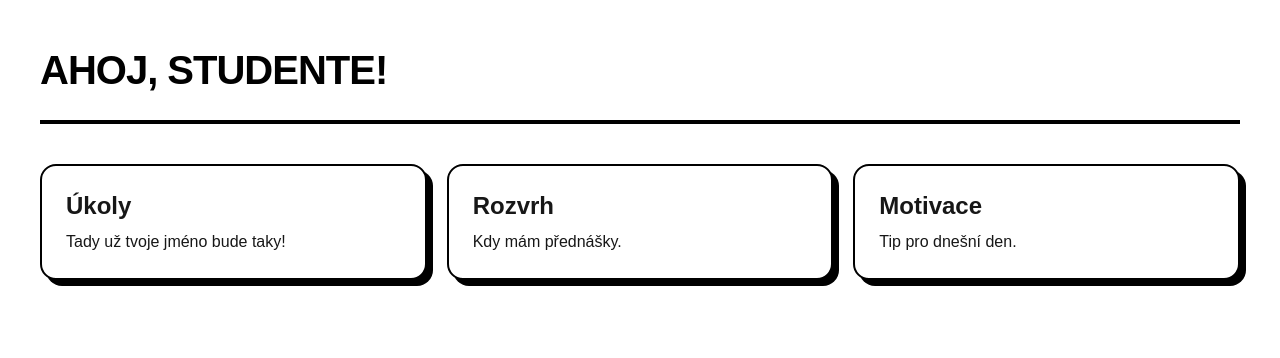
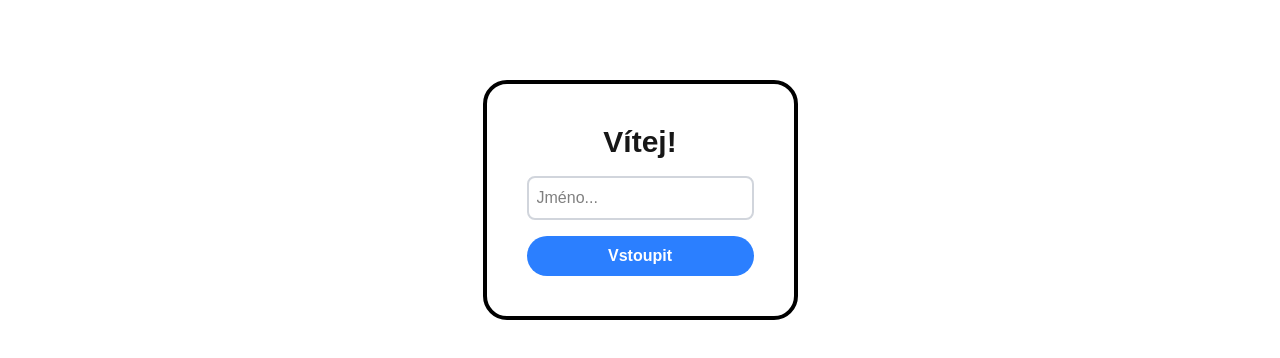
Before and after one commit to ZavPetr/GUI, a Next.js app in the folder gui_nextjs/: page / in a window 1280 px wide. Shown: the top 358 px of the page. Built offline with nearby package versions, Linux system fonts and the light colour scheme.

Commit message:
Uprava branche 02-state

```diff
--- a/gui_nextjs/app/page.tsx
+++ b/gui_nextjs/app/page.tsx
@@ -1,26 +1,100 @@
+"use client";
+import { useState, useEffect } from "react";
 import Link from "next/link";
 
 export default function Home() {
+  // 1. Přidáme state, který nám řekne, jestli už jsme v prohlížeči
+  const [isMounted, setIsMounted] = useState(false);
+
+  // 2. Načteme data rovnou při startu (vyhneme se useEffectu a potěšíme linter).
+  // typeof window !== "undefined" nás chrání před pádem na serveru.
+  const [name, setName] = useState(() => {
+    if (typeof window !== "undefined") {
+      return localStorage.getItem("student-name") || "";
+    }
+    return "";
+  });
+
+  const [signIn, setSignIn] = useState(() => {
+    if (typeof window !== "undefined") {
+      // !! převede nalezený text na true, pokud tam nic není, vrátí false
+      return !!localStorage.getItem("student-name");
+    }
+    return false;
+  });
+
+// 3. Po prvním nahrání stránky přepneme na true (ASYNCHRONNĚ)
+  useEffect(() => {
+    const timer = setTimeout(() => {
+      setIsMounted(true);
+    }, 0);
+
+    // Správná praxe: po sobě uklidit, pokud by uživatel ze stránky rychle odešel
+    return () => clearTimeout(timer);
+  }, []);
+  // 4. HYDRATION FIX: Dokud nejsme plně v prohlížeči, nevykreslujeme aplikaci.
+  // Tím zabráníme tomu, aby server a klient viděli odlišná data.
+  if (!isMounted) {
+    return null; // Zde může být i loading spinner
+  }
+
+  // ---- ZBYTEK TVÉHO KÓDU ZŮSTÁVÁ STEJNÝ ----
+
+  const handleInput = () => {
+    if (name.trim() !== "") {
+      localStorage.setItem("student-name", name);
+      setSignIn(true);
+    }
+  };
+
+  const handleSignOut = () => {
+    localStorage.removeItem("student-name");
+    setName("");
+    setSignIn(false);
+  };
+
+  if (!signIn) {
+    return (
+      <main className="flex flex-col items-center p-20">
+        <div className="border-4 border-black p-10 rounded-3xl text-center">
+          <h1 className="text-3xl font-bold mb-4">Vítej!</h1>
+          <input
+            type="text"
+            placeholder="Jméno..."
+            value={name}
+            onChange={(e) => setName(e.target.value)}
+            className="border-2 border-gray-300 p-2 rounded-lg block w-full mb-4 text-black"
+          />
+          <button
+            onClick={handleInput}
+            className="bg-blue-500 text-white px-6 py-2 rounded-full font-bold w-full hover:bg-blue-700"
+          >
+            Vstoupit
+          </button>
+        </div>
+      </main>
+    );
+  }
+
   return (
     <main className="p-10">
       <header className="border-b-4 border-black pb-5 mb-10 flex justify-between items-center">
-        {/* ZDE POUŽIJEME VLASTNÍ CSS TŘÍDU: hlavni-nadpis */}
-        <h1 className="hlavni-nadpis">Ahoj, Studente!</h1>
+        <h1 className="text-4xl font-bold">Ahoj, {name}!</h1>
+        <button onClick={handleSignOut} className="text-gray-500 underline hover:text-gray-700">Odhlásit</button>
       </header>
 
       <div className="grid grid-cols-1 md:grid-cols-3 gap-5">
-         {/* ZDE POUŽIJEME VLASTNÍ CSS TŘÍDU: karta-stin */}
-         <Link href="/homeworks" className="border-2 border-black p-6 rounded-2xl bg-white karta-stin">
+         <Link href="/homeworks" className="border-2 border-black p-6 rounded-2xl hover:bg-green-100 hover:border-green-500 transition">
            <h2 className="text-2xl font-bold mb-2">Úkoly</h2>
            <p>Tady už tvoje jméno bude taky!</p>
          </Link>
 
-        <Link href="/schedule" className="border-2 border-black p-6 rounded-2xl bg-white karta-stin">
+        <Link href="/schedule" className="border-2 border-black p-6 rounded-2xl hover:bg-red-100 hover:border-red-700 transition">
           <h2 className="text-2xl font-bold mb-2">Rozvrh</h2>
           <p>Kdy mám přednášky.</p>
         </Link>
 
-        <Link href="/motivation" className="border-2 border-black p-6 rounded-2xl bg-white karta-stin">
+        <Link href="/motivation" className="border-2 border-black p-6 rounded-2xl hover:bg-yellow-100 hover:border-yellow-400 transition">
           <h2 className="text-2xl font-bold mb-2">Motivace</h2>
           <p>Tip pro dnešní den.</p>
         </Link>
```
